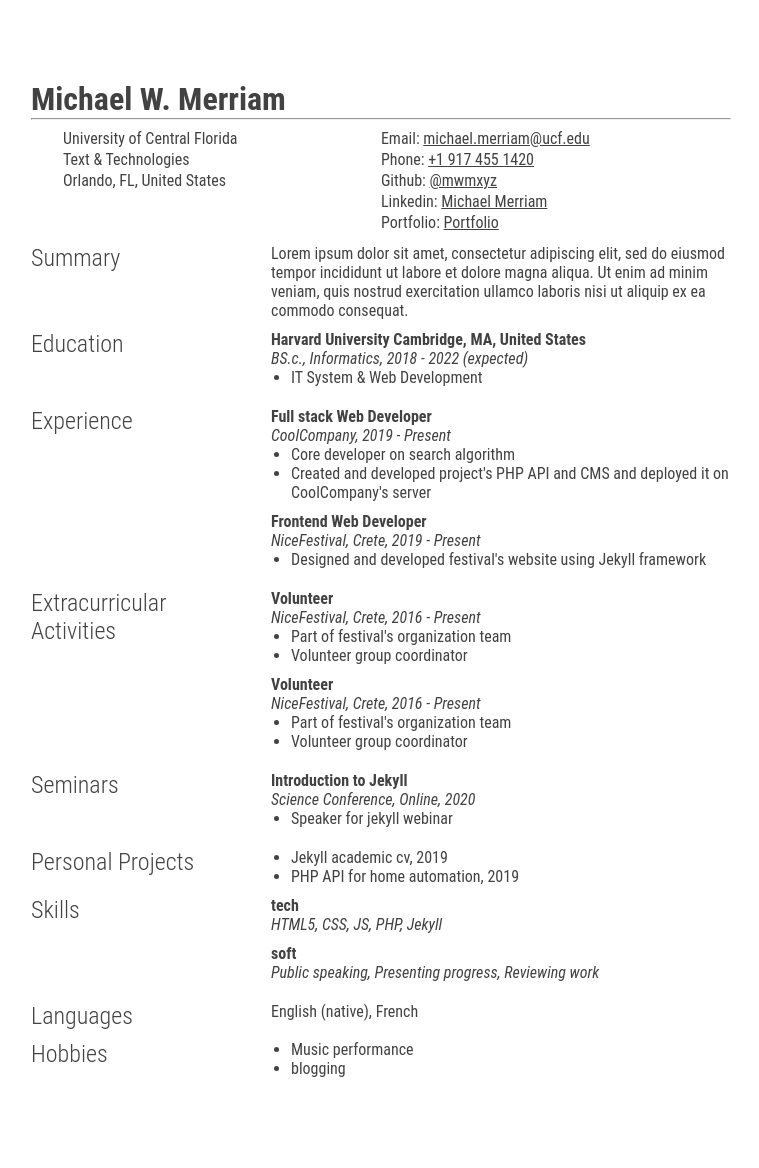
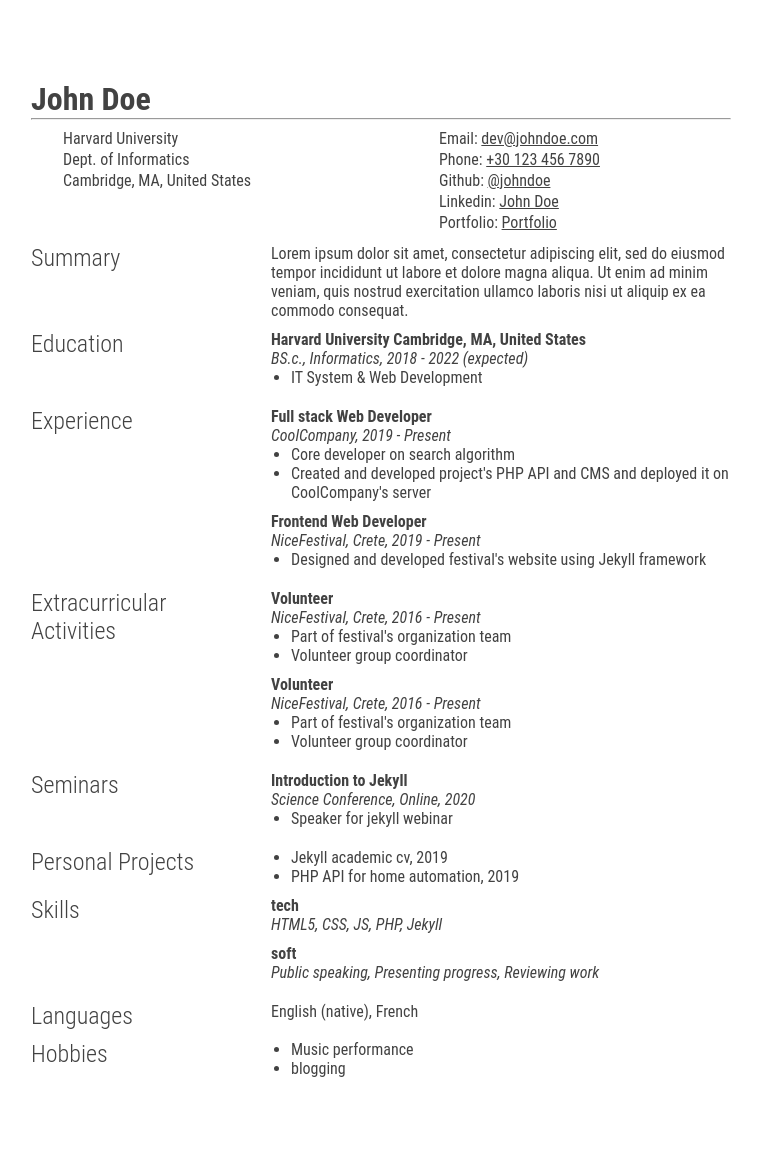
Before and after one commit to mwmxyz/cv, a Jekyll site: the page built from academic-cv-jekyll-main/index.md, in a window 1280 px wide. Shown: the whole page, without its empty margins (259-1018 px from the left). Built offline with Jekyll 4.4.1, drawn with Linux system fonts in a browser that asks for light colours.

Commit message:
Add files via upload

```diff
--- a/academic-cv-jekyll-main/Gemfile
+++ b/academic-cv-jekyll-main/Gemfile
@@ -1,5 +1,4 @@
 # frozen_string_literal: true
-gem "jekyll"
-gem "academic-cv-jekyll"
+
 source "https://rubygems.org"
 gemspec
--- a/academic-cv-jekyll-main/_config.yml
+++ b/academic-cv-jekyll-main/_config.yml
@@ -1,2 +1 @@
-title: Michael W. Merriam
-theme: academic-cv-jekyll
+title: John Doe // CV
--- a/academic-cv-jekyll-main/_data/cv.yml
+++ b/academic-cv-jekyll-main/_data/cv.yml
@@ -1,15 +1,15 @@
 details:
-  name: Michael W. Merriam
-  uni: University of Central Florida
-  dept: Text & Technologies
-  place: Orlando, FL, United States
-  email: michael.merriam@ucf.edu
-  phone: +1 917 455 1420
+  name: John Doe
+  uni: Harvard University
+  dept: Dept. of Informatics
+  place: Cambridge, MA, United States
+  email: dev@johndoe.com
+  phone: +30 123 456 7890
   github:
-    name: "@mwmxyz"
+    name: "@johndoe"
     url: "#"
   linkedin:
-    name: "Michael Merriam"
+    name: "John Doe"
     url: "#"
   portfolio:
     name: "Portfolio"
```
